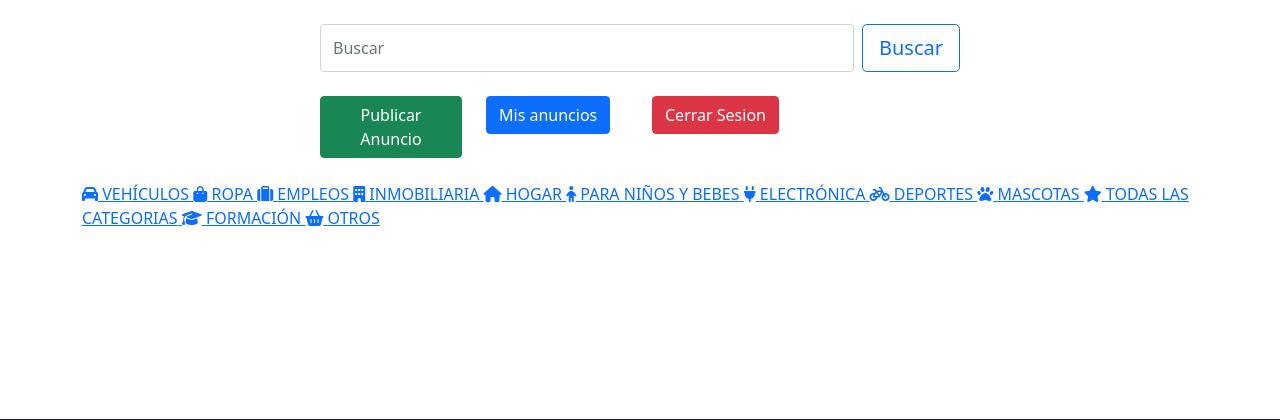
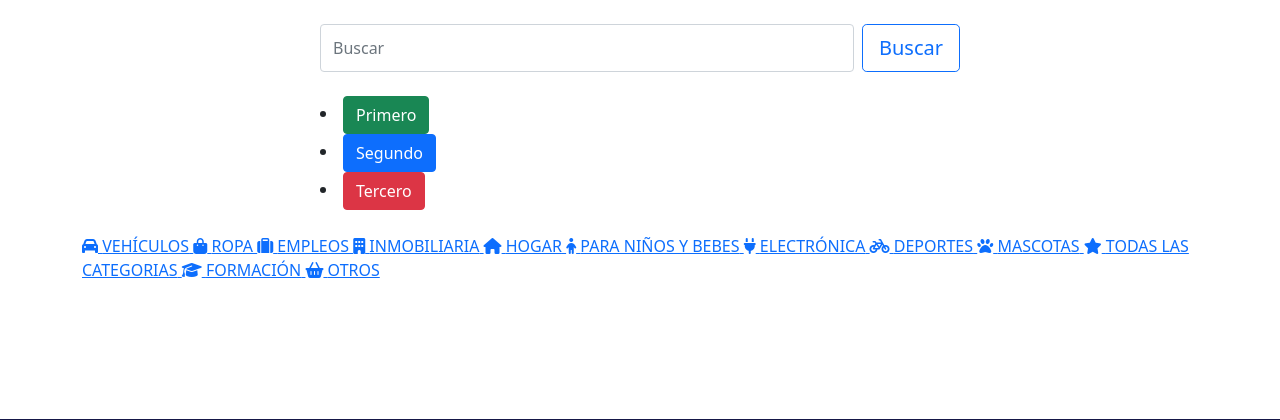
Before and after one commit to diegoperales7/proyectoAnuncios, a CodeIgniter app: page /database/index.php/usuario/usuario_normal in a window 1280 px wide. Shown: the part 61-481 px from the top of the page. Run offline with CodeIgniter, Linux system fonts and the light colour scheme; some libraries are stand-ins or nearby versions.

Commit message:
modificando los botones form por enlaces

```diff
--- a/application/views/usuario_normal.php
+++ b/application/views/usuario_normal.php
@@ -3,43 +3,26 @@
 
 <br>
 <div class="col-md-6 center" >
+
+
 	<form class="d-flex">
         <input class="form-control me-2" type="search" placeholder="Buscar" aria-label="Search">
         <button class="btn btn-outline-primary btn-lg" type="submit">Buscar</button>
 	</form>
+
+
         <br>
+
         <div class="row">
-        <div class="col-3">
-                <?php
-                        echo form_open_multipart('categoria/lista');
-                ?>
-                <button type="submit" class="btn btn-success btn-xs">Publicar Anuncio</button>
-
-                <?php
-                        echo form_close()
-                ?>
+        <div class="col-12">
+        <lu class="botonEnlaces">
+                <li><a class="btn btn-success btn-xs" href="<?php echo base_url(); ?>index.php/categoria/lista">Primero</a></li>
+                <li><a class="btn btn-primary btn-xs" href="<?php echo base_url(); ?>index.php/usuario/misAnuncios">Segundo</a></li>
+                <li><a class="btn btn-danger btn-xs" href="<?php echo base_url(); ?>index.php/usuario/logout">Tercero</a></li>
+        </lu>
         </div>
-        <div class="col-3">
-        <?php
-                echo form_open_multipart('usuario/misAnuncios');
-            ?>
-            <button type="submit" class="btn btn-primary btn-xs">Mis anuncios</button>
-
-            <?php
-                echo form_close()
-            ?>
         </div>
 
-        <div class="col-3">
-        <?php
-            echo form_open_multipart('usuario/logout');
-        ?>
-            <button type="submit" class="btn btn-danger btn-xs">Cerrar Sesion</button>
-        <?php
-             echo form_close();
-            ?>
-        </div>
-        </div>
 
 
 <br>
```
